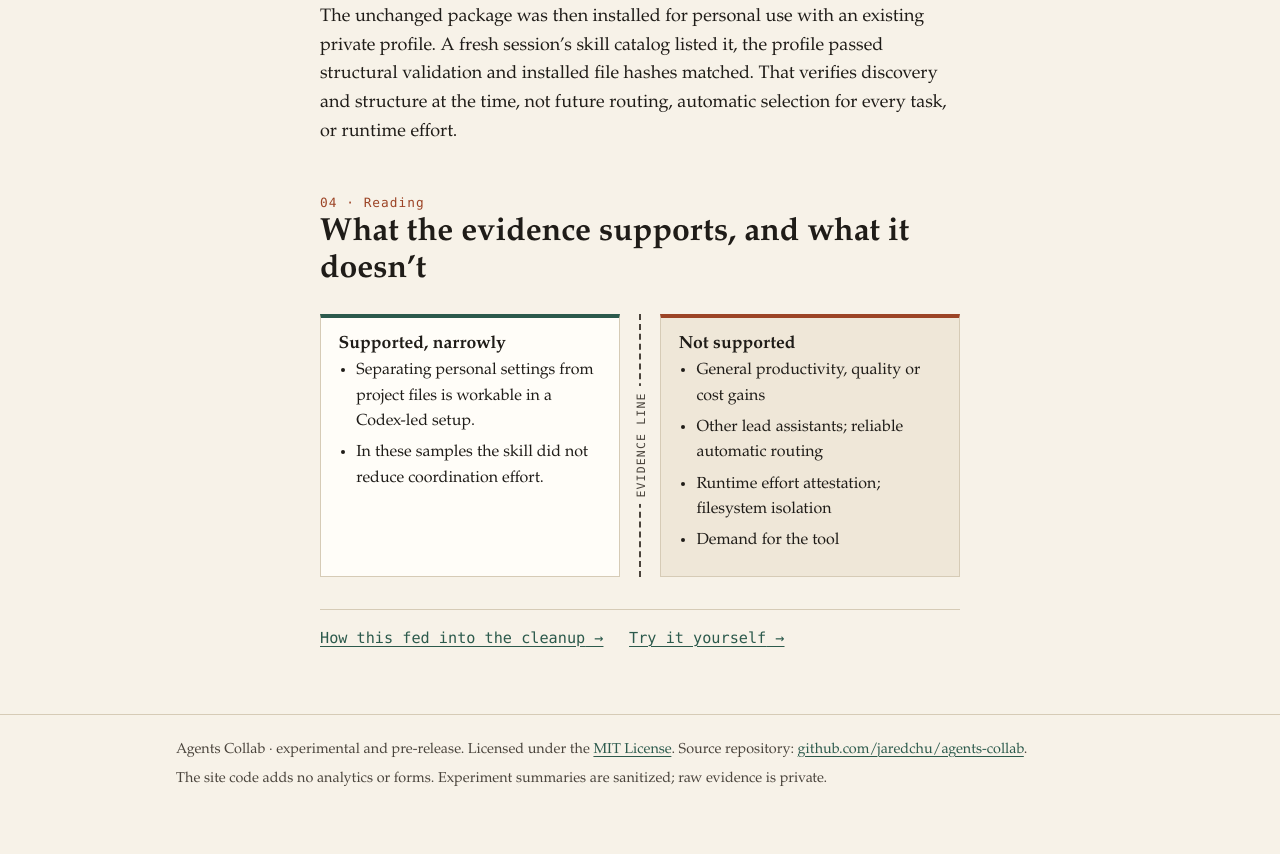
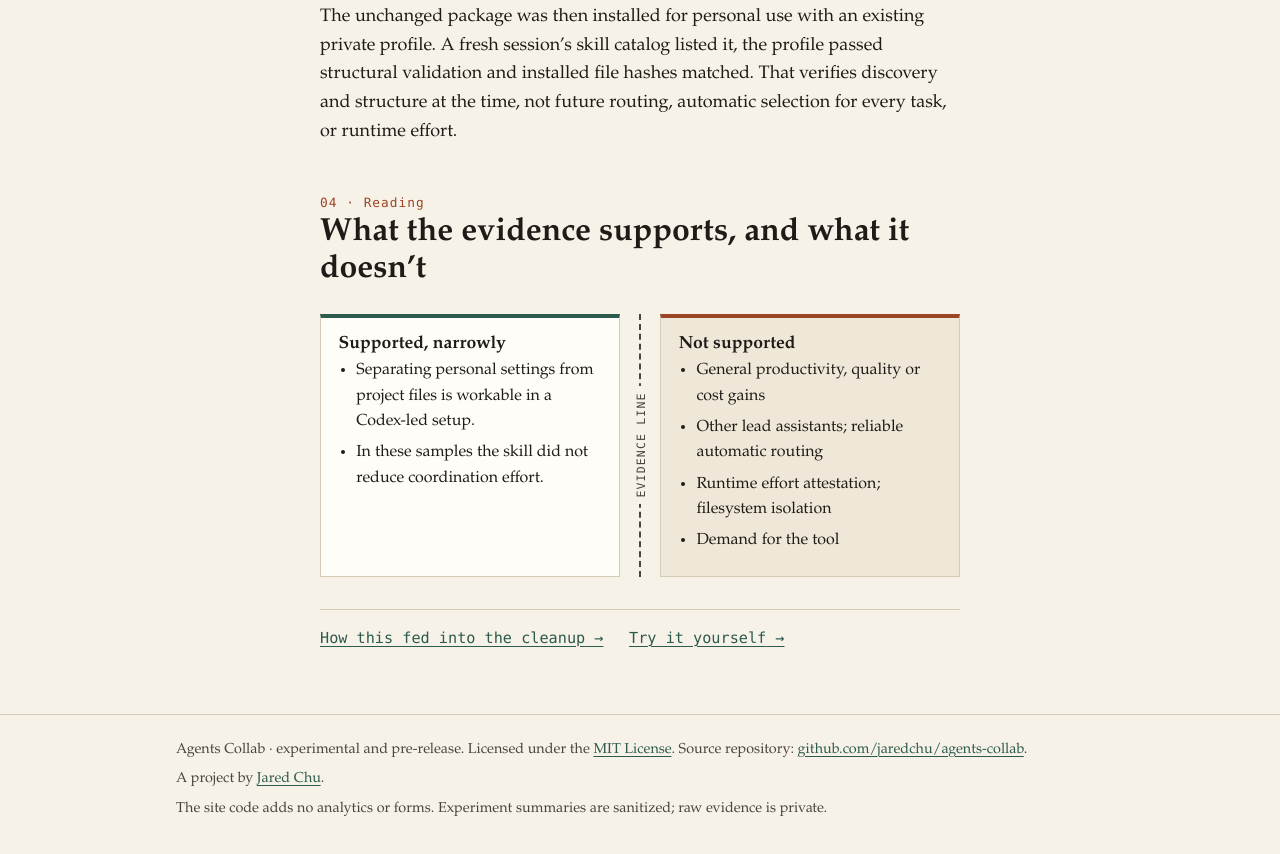
Before and after one commit to jaredchu/agents-collab, a plain HTML site: page website/experiments/index.html in a window 1280 px wide. Shown: the part 5408-6262 px from the top of the page. Drawn offline with Linux system fonts and the light colour scheme.

Commit message:
Add quiet creator attribution across the project notebook
Co-authored-by: Codex <noreply@openai.com>
Co-authored-by: Claude <noreply@anthropic.com>

```diff
--- a/website/experiments/index.html
+++ b/website/experiments/index.html
@@ -166,6 +166,7 @@
   <footer class="site-footer">
     <div class="inner">
       <p>Agents Collab · experimental and pre-release. Licensed under the <a href="https://github.com/jaredchu/agents-collab/blob/main/LICENSE">MIT License</a>. Source repository: <a href="https://github.com/jaredchu/agents-collab">github.com/jaredchu/agents-collab</a>.</p>
+      <p>A project by <a href="https://cv.jaredchu.com/">Jared Chu</a>.</p>
       <p>The site code adds no analytics or forms. Experiment summaries are sanitized; raw evidence is private.</p>
     </div>
   </footer>
```
Also changed, not shown: website/guide/index.html (+1 -0 lines), website/index.html (+1 -0 lines), website/research/index.html (+1 -0 lines), website/story/index.html (+1 -0 lines), 1 other file.
